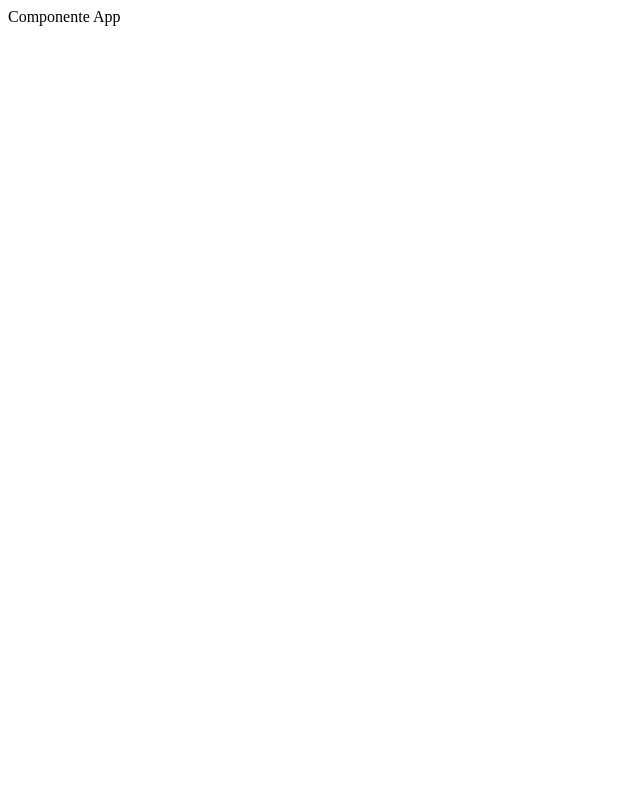
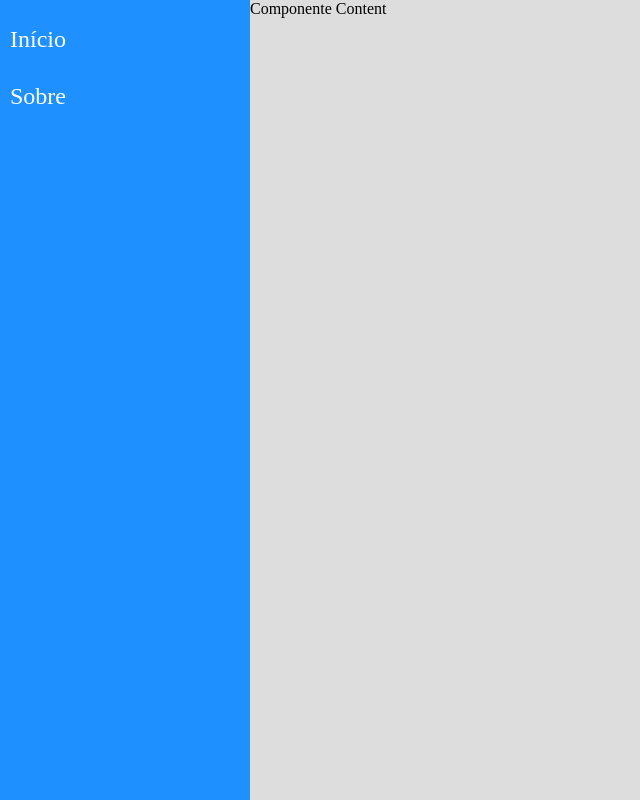
Before and after one commit to barbaracalderon/react-navigation-router, a React (Create React App) app: page /home in a window 1280 px wide. Shown: the whole page, without its empty margins (0-640 px from the left). Built offline with nearby package versions, Linux system fonts and the light colour scheme.

Commit message:
Basic menu layout with dodger blue

```diff
--- a/src/components/layout/Menu.css
+++ b/src/components/layout/Menu.css
@@ -0,0 +1,31 @@
+.Menu {
+    display: flex;
+    flex-basis: 250px;
+    background-color: dodgerblue;
+}
+
+.Menu ul {
+    list-style: none;
+    padding: 0px;
+}
+
+.Menu li {
+    display: flex;
+}
+
+.Menu nav {
+    flex: 1;
+}
+
+.Menu li a {
+    margin-bottom: 10px;
+    padding: 10px;
+    flex: 1;
+    text-decoration: none;
+    color: #fff;
+    font-size: 1.5rem;
+}
+
+.Menu li a:hover {
+    background-color: #00000030;
+}
--- a/src/components/layout/Menu.jsx
+++ b/src/components/layout/Menu.jsx
@@ -3,7 +3,16 @@
 
 const Menu = props => (
     <div className="Menu">
-        Componente Menu
+        <nav>
+            <ul>
+                <li>
+                    <a href="/">Início</a>
+                </li>
+                <li>
+                    <a href="/">Sobre</a>
+                </li>
+            </ul>
+        </nav>
     </div>
 )
 
--- /dev/null
+++ b/src/index.css
@@ -0,0 +1,4 @@
+body {
+    margin: 0px;
+    padding: 0px;
+}
--- a/src/index.js
+++ b/src/index.js
@@ -1,6 +1,7 @@
 import ReactDOM from 'react-dom'
 import React from 'react'
 import App from './views/App'
+import './index.css'
 
 ReactDOM.render(
     <App />,
--- a/src/views/App.css
+++ b/src/views/App.css
@@ -0,0 +1,5 @@
+.App {
+    display: flex;
+    height: 100vh;
+    background-color: #ddd;
+}
--- a/src/views/App.jsx
+++ b/src/views/App.jsx
@@ -1,9 +1,12 @@
 import React from 'react'
 import './App.css'
+import Menu from '../components/layout/Menu'
+import Content from '../components/layout/Content'
 
 const App = props => (
     <div className="App">
-        Componente App
+        <Menu />
+        <Content />
     </div>
 )
 
```
